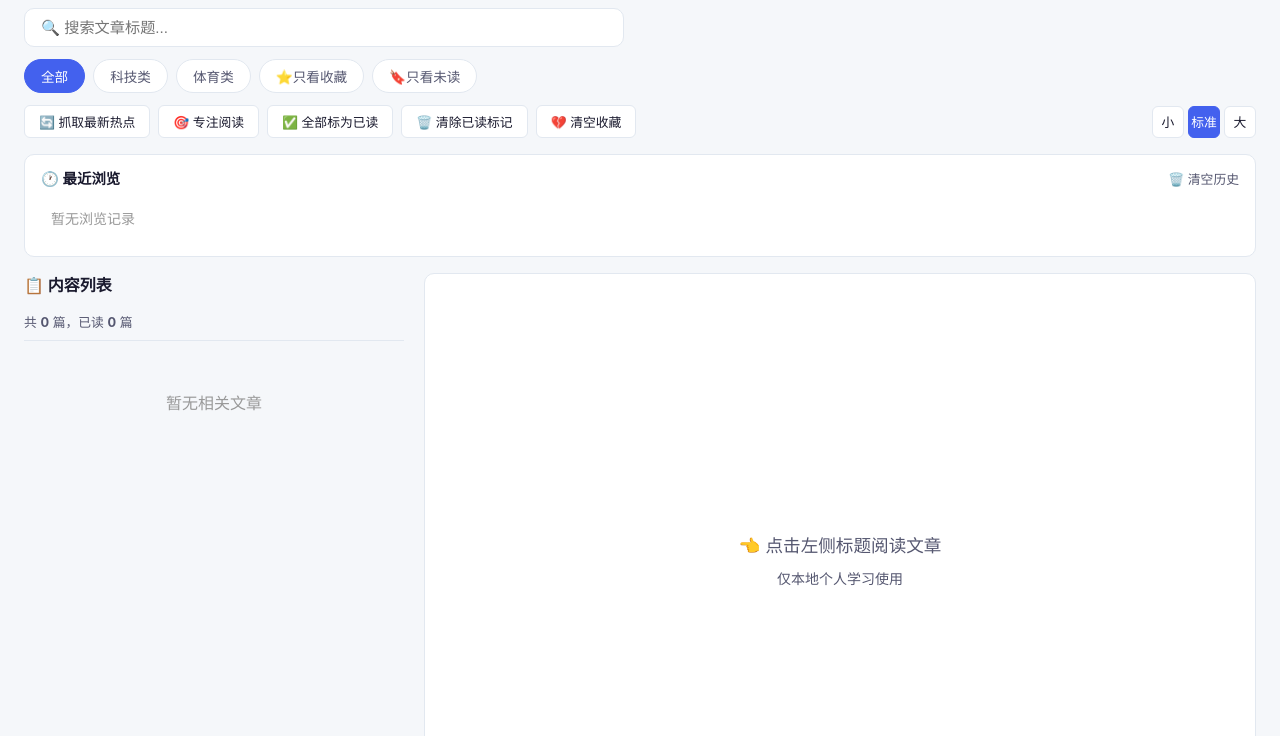
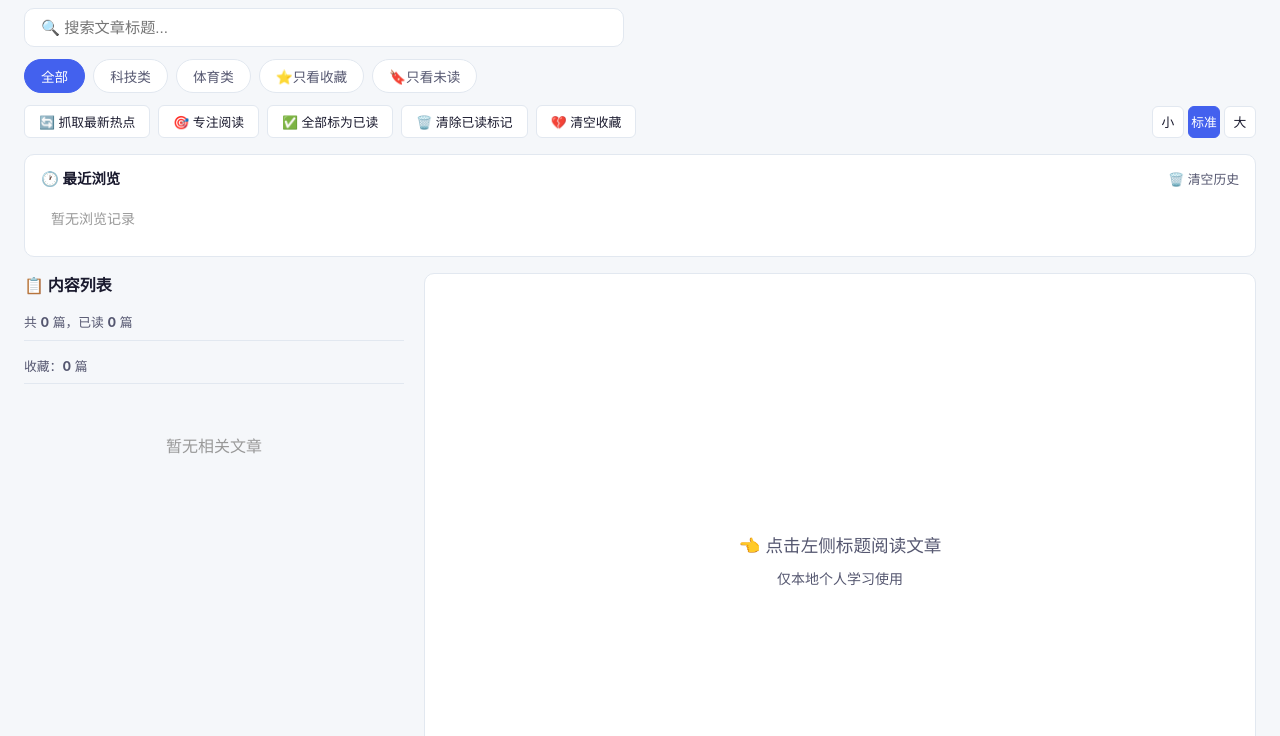
Before and after one commit to cofenet/test01, a plain HTML site: page index.html in a window 1280 px wide. Shown: the part 64-800 px from the top of the page. Drawn offline with nearby package versions, Linux system fonts and the light colour scheme; no server answers.

Commit message:
Add files via upload

```diff
--- a/index.html
+++ b/index.html
@@ -70,6 +70,8 @@
         <aside class="left-sidebar" id="listScrollWrap" aria-label="文章列表">
     <div class="sidebar-title">📋 内容列表</div>
     <div class="stat-info" id="statBox"></div>
+    <!-- ✅ 新增：收藏夹统计容器 -->
+<div class="stat-info star-count" id="favorites-list" data-stat="star"></div>
     <div id="listBox" role="list"></div>
     <div class="list-loading" id="listLoading">🔄 正在抓取最新热点...</div>
     <button id="listBackTop" aria-label="列表回到顶部">⬆</button>
```
Lines whose indentation alone changed are shown as unchanged.
